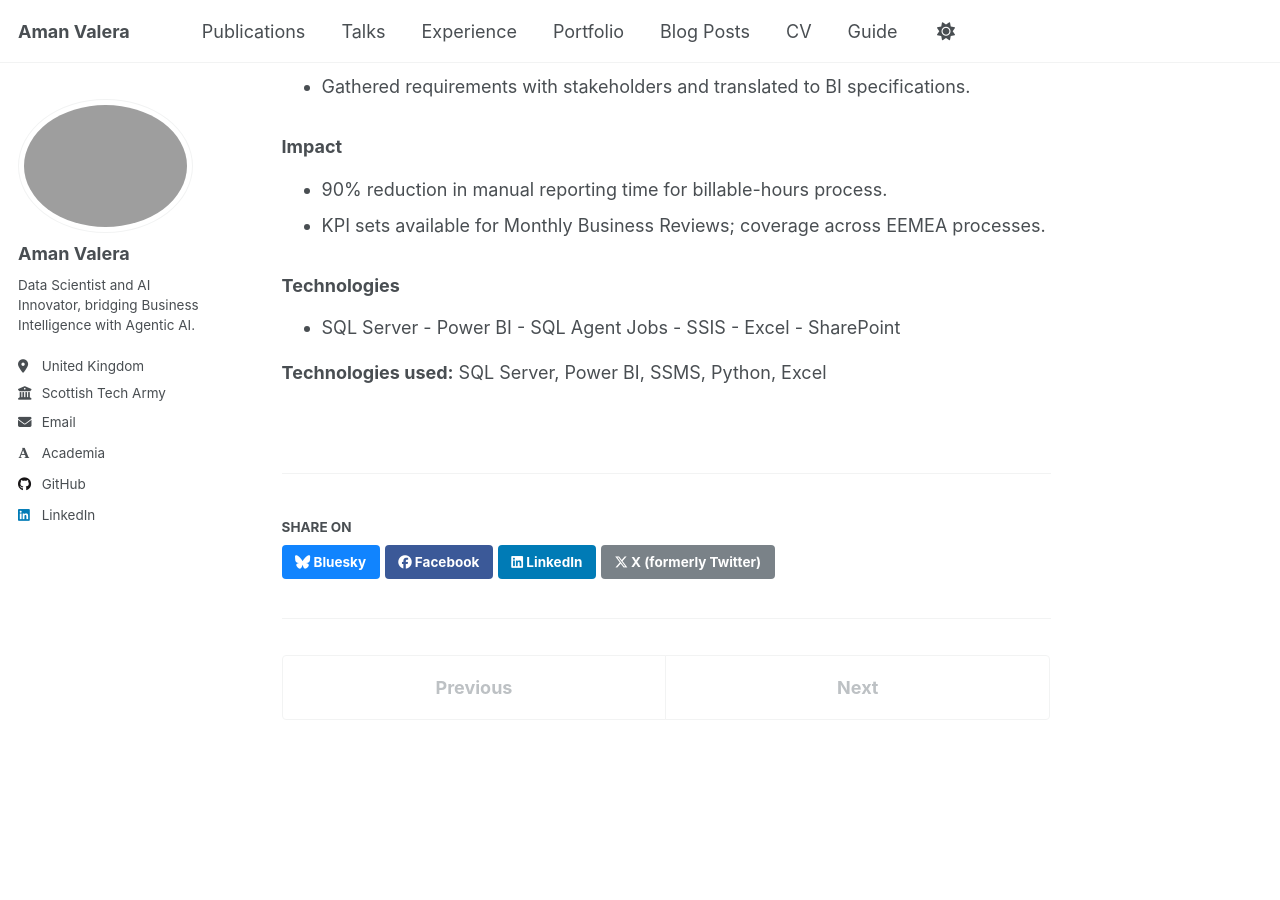
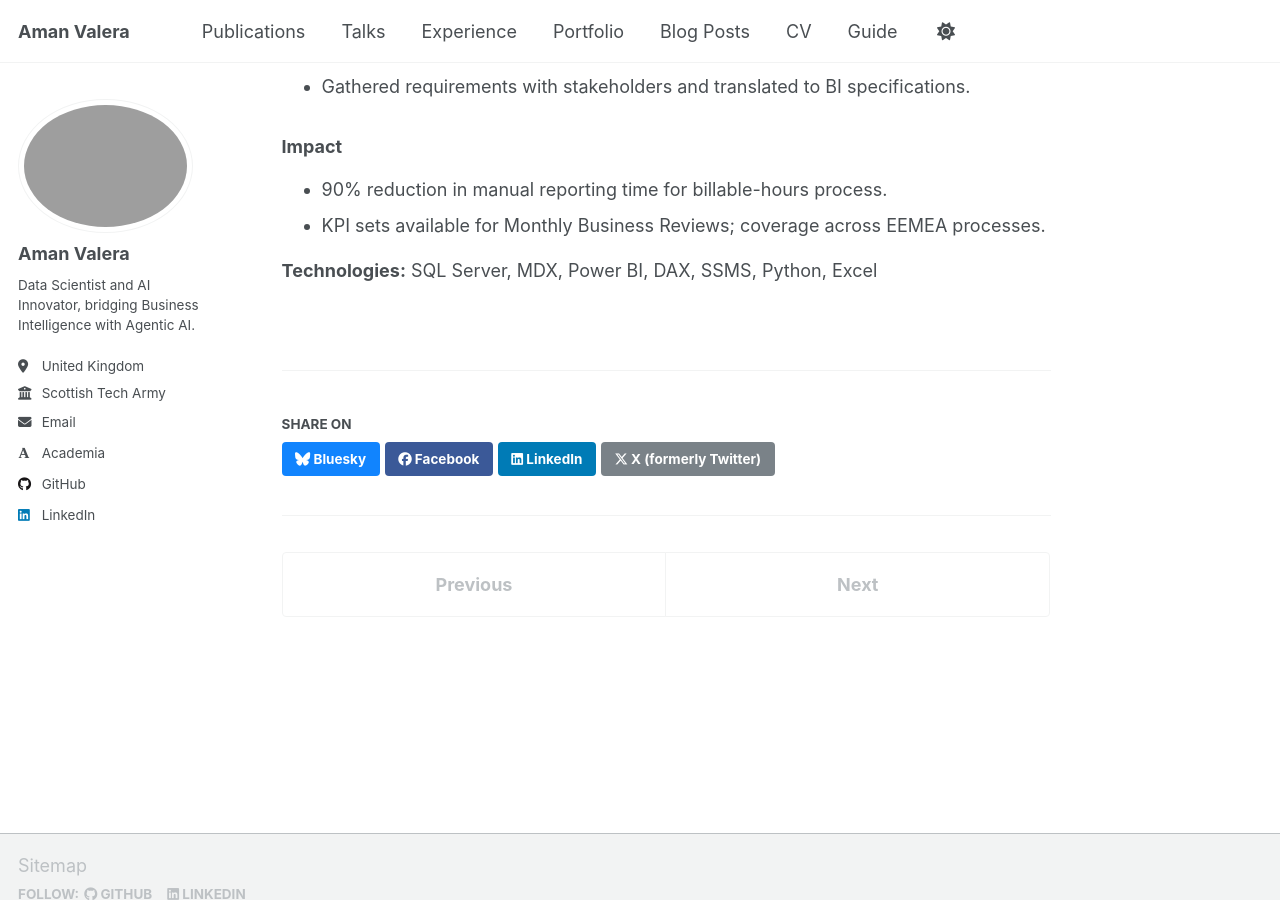
Before and after one commit to amanvalera/amanvalera.github.io, a Jekyll site: the page built from _experience/2020-data-analyst.md, in a window 1280 px wide and 900 px high, scrolled down 549 px. Built offline with Jekyll 4.4.1, drawn with Linux system fonts in a browser that asks for light colours; some web fonts are replaced; a script that is not in the unit is left out.

Commit message:
Update 2020-data-analyst.md

```diff
--- a/_experience/2020-data-analyst.md
+++ b/_experience/2020-data-analyst.md
@@ -26,7 +26,4 @@ Build ETL workflows and reporting to replace manual reporting and track KPIs.
 - 90% reduction in manual reporting time for billable-hours process.
 - KPI sets available for Monthly Business Reviews; coverage across EEMEA processes.
 
-### Technologies
-- SQL Server - Power BI - SQL Agent Jobs - SSIS - Excel - SharePoint
-
-**Technologies used:** SQL Server, Power BI, SSMS, Python, Excel
+**Technologies:** SQL Server, MDX, Power BI, DAX, SSMS, Python, Excel
```
